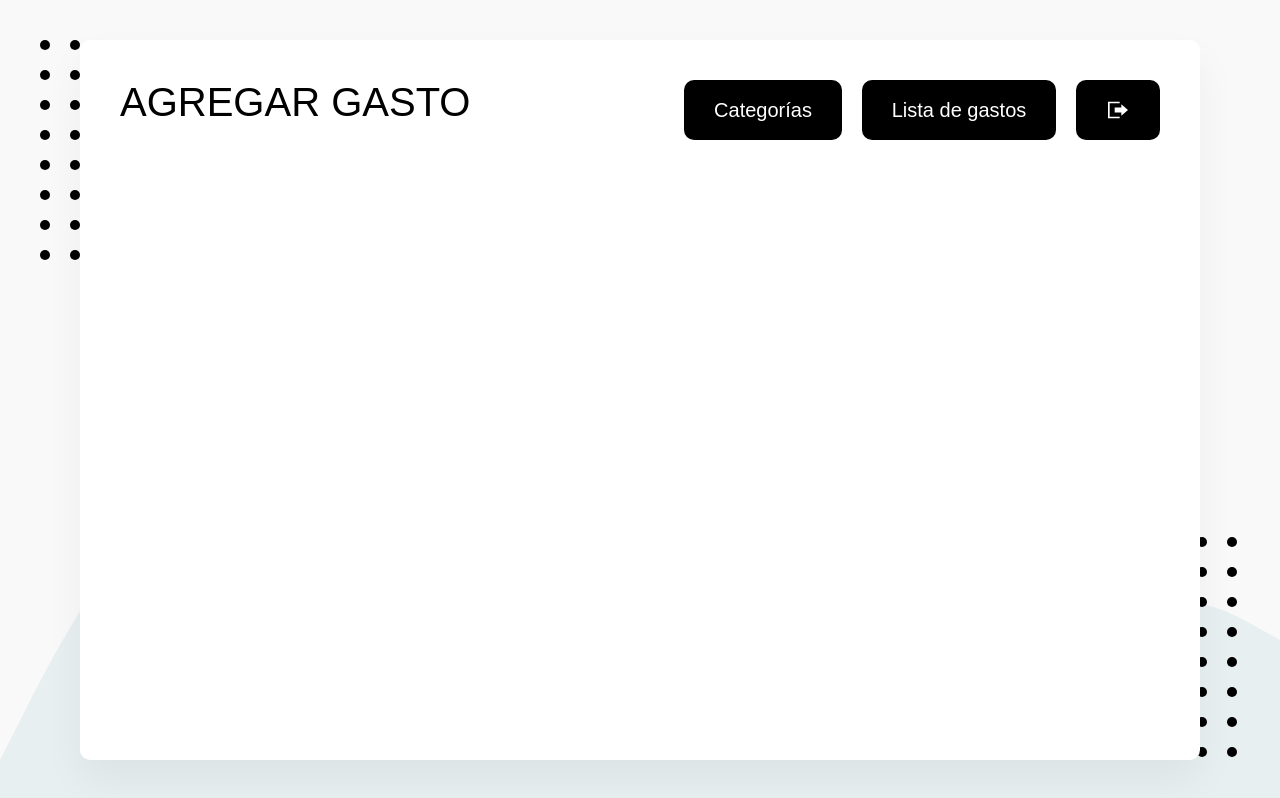
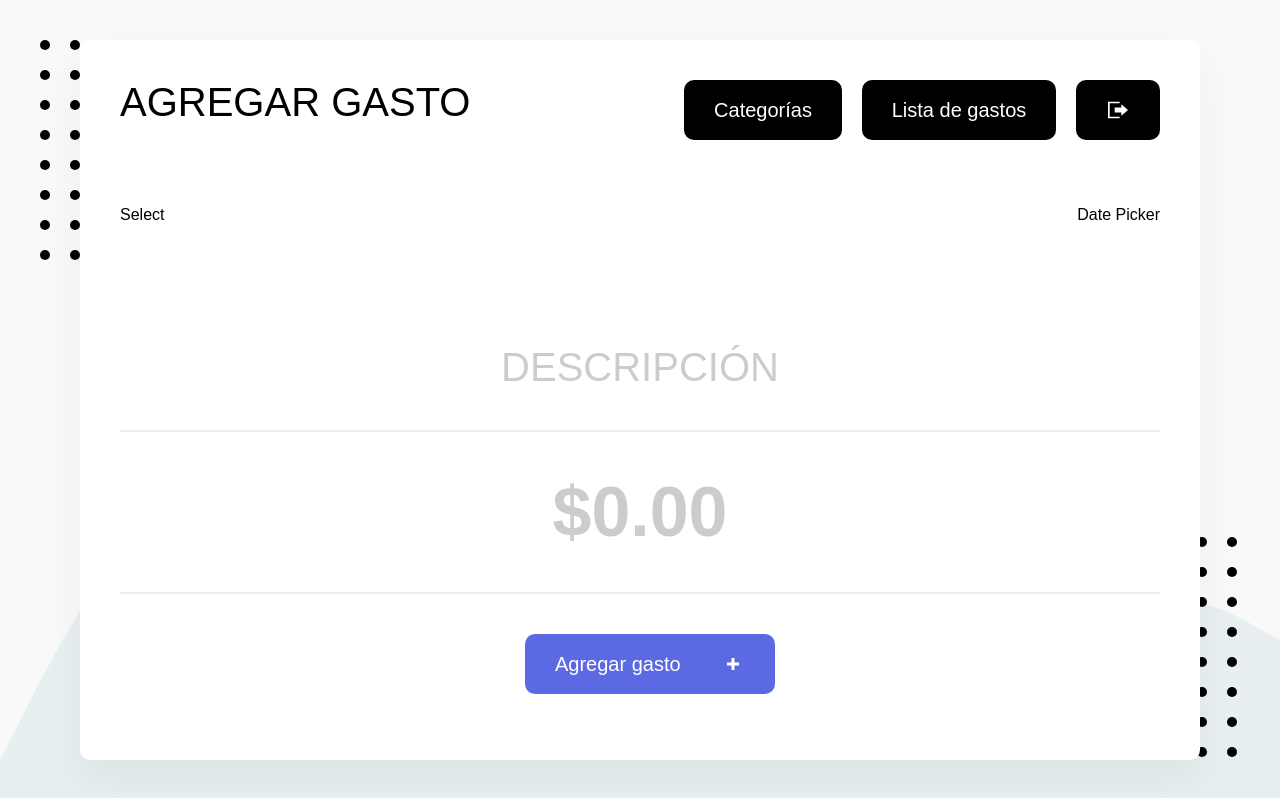
Before and after one commit to saalej/app-lista-gastos, a React (Create React App) app: page / in a window 1280 px wide. Built offline with nearby package versions, Linux system fonts and the light colour scheme; no server answers; sample sign-in values are in the browser's storage; what webfontloader would draw is missing.

Commit message:
Parte del formulario de gastos

```diff
--- a/src/App.js
+++ b/src/App.js
@@ -8,6 +8,7 @@ import {
 } from "./elements/Header";
 import Button from "./elements/Button";
 import BtnSignOff from "./elements/BtnSignOff";
+import ExpenseForm from "./components/ExpenseForm";
 
 const App = () => {
   return (
@@ -25,6 +26,7 @@ const App = () => {
           </ButtonContainer>
         </HeaderContainer>
       </Header>
+      <ExpenseForm></ExpenseForm>
     </>
   );
 };
--- /dev/null
+++ b/src/components/ExpenseForm.js
@@ -0,0 +1,57 @@
+import React, { useState } from "react";
+import {
+  ButtonContainer,
+  BigInput,
+  Input,
+  Form,
+  FilterContainer,
+} from "../elements/FormElements";
+import Button from "../elements/Button";
+import { ReactComponent as PlusIcon } from "../images/plus.svg";
+
+const ExpenseForm = () => {
+  const [descripcion, setDescription] = useState("");
+  const [amount, setAmount] = useState("");
+
+  const handleChange = (e) => {
+    if (e.target.name === "description") {
+      setDescription(e.target.value);
+    } else if (e.target.name === "amount") {
+      setAmount(e.target.value.replace(/[^0-9.]+|\.(?=.*\.)/g, ""));
+    }
+  };
+
+  return (
+    <Form>
+      <FilterContainer>
+        <p>Select</p>
+        <p>Date Picker</p>
+      </FilterContainer>
+      <div>
+        <Input
+          type="text"
+          name="description"
+          id="description"
+          placeholder="Descripción"
+          value={descripcion}
+          onChange={handleChange}
+        ></Input>
+        <BigInput
+          type="text"
+          name="amount"
+          id="amount"
+          placeholder="$0.00"
+          value={amount}
+          onChange={handleChange}
+        ></BigInput>
+        <ButtonContainer>
+          <Button as="button" primario="true" conIcono type="submit">
+            Agregar gasto<PlusIcon></PlusIcon>
+          </Button>
+        </ButtonContainer>
+      </div>
+    </Form>
+  );
+};
+
+export default ExpenseForm;
--- a/src/elements/FormElements.js
+++ b/src/elements/FormElements.js
@@ -53,7 +53,7 @@ const Input = styled.input`
   }
 `;
 
-const InputBig = styled(Input)`
+const BigInput = styled(Input)`
   font-size: 4.37rem; /* 70px */
   font-weight: bold;
 `;
@@ -64,4 +64,4 @@ const ButtonContainer = styled.div`
   margin: 2.5rem 0; /* 40px */
 `;
 
-export { ButtonContainer, InputBig, Input, Form, FilterContainer };
+export { ButtonContainer, BigInput, Input, Form, FilterContainer };
--- a/src/index.js
+++ b/src/index.js
@@ -8,8 +8,8 @@ import Container from "./elements/Container";
 import Login from "./components/Login";
 import RegisterUsers from "./components/RegisterUsers";
 import ExpenseEdit from "./components/ExpenseEdit";
-import ExpenseCategory from "./components/ExpensesCategory";
-import ExpenseList from "./components/ExpensesList";
+import ExpenseCategory from "./components/ExpenseCategory";
+import ExpenseList from "./components/ExpenseList";
 import { Helmet } from "react-helmet";
 import favicon from "./images/logo.png";
 import Background from "./elements/Background";
```
Also changed, not shown: src/components/ExpenseCategory.js (renamed from src/components/ExpensesCategory.js), src/components/ExpenseList.js (renamed from src/components/ExpensesList.js).
